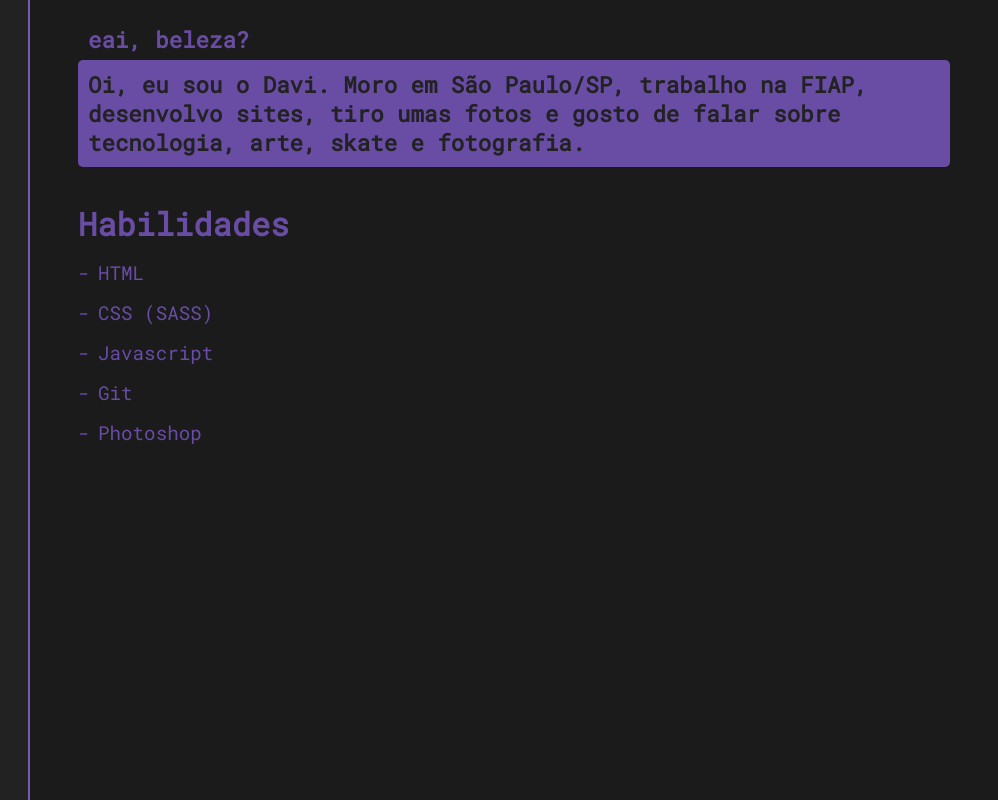
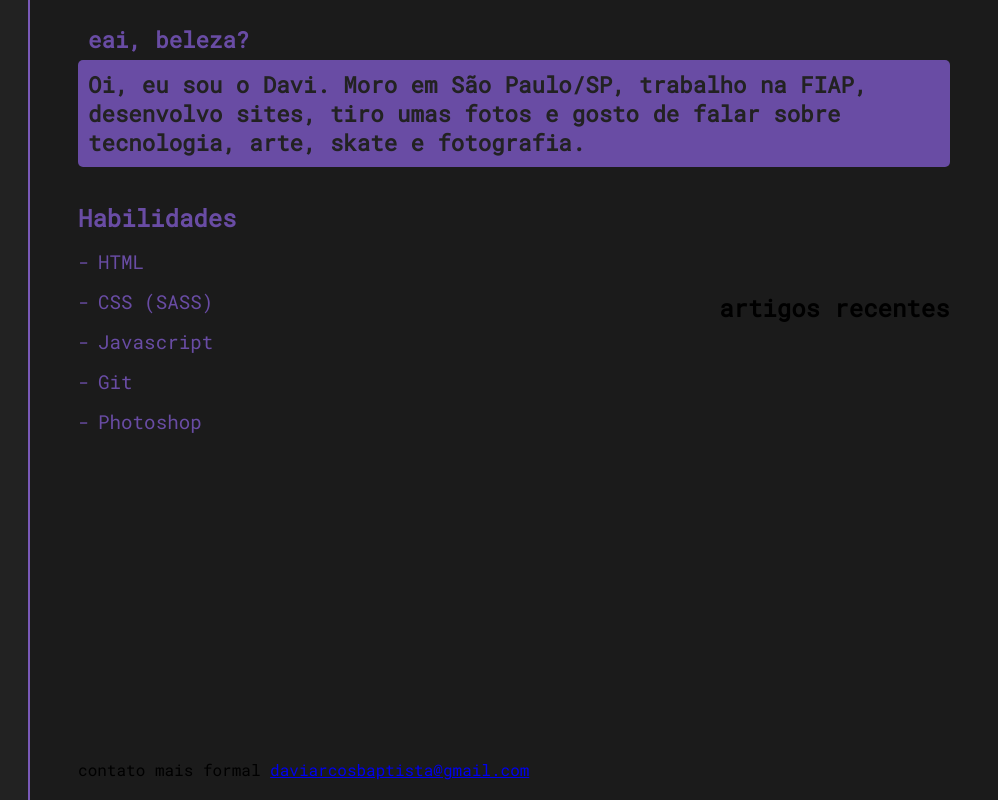
Before and after one commit to baptixta/baptixta.github.io, a website: page index.html in a window 1280 px wide. Shown: the full height of the page, 282-1280 px from the left. Drawn offline with nearby package versions, Linux system fonts and the light colour scheme.

Commit message:
baptixta | animations - start

```diff
--- /dev/null
+++ b/assets/js/index.js
@@ -0,0 +1,11 @@
+const description = document.querySelector('.description');
+const skills = document.querySelector('.skills');
+const socialMedia = document.querySelectorAll('.social-media > a');
+
+// Animation - Timeline (Desktop)
+const tl = new TimelineMax();
+tl.fromTo(description, .7, {opacity:0, x: -50}, {opacity:1, x: 0, ease: Back.easeOut.config(1.7,), delay: .4});
+tl.fromTo(skills, .7, {opacity:0, y: -30}, {opacity:1, y: 0, ease: Circ.easeOut, delay: .2});
+tl.staggerFromTo(socialMedia, .2, {opacity:0, x: -5, y: -12}, {opacity:1, x: 0, y: 0}, .145);
+
+// Animation - Timeline (Mobile)
--- a/assets/sass/_home/_home.scss
+++ b/assets/sass/_home/_home.scss
@@ -10,6 +10,16 @@
     display: grid;
     font-family: 'Roboto Mono', monospace;
     grid-template-areas: "me content content content";
+}
+
+.content {
+    align-items: center;
+    display: flex;
+    justify-content: center;
+
+    &.space-between {
+        justify-content: space-between;
+    }
 }
 
 /* Side Content */
@@ -85,6 +95,12 @@
     grid-area: content;
 }
 
+.main-content > h2 {
+    font-size: 2rem;
+    font-weight: 600;
+    margin: 15px auto;
+}
+
 .wrapper {
     margin: 0 auto;
     width: 90%;
@@ -114,12 +130,6 @@
     margin-top: 35px;
 }
 
-.skills > h2 {
-    font-size: 2rem;
-    font-weight: 600;
-    margin: 15px auto;
-}
-
 .skills > ul > li {
     font-size: 1.2rem;
     list-style: none;
@@ -133,6 +143,15 @@
         position: absolute;
     }
 }
+
+footer {
+    bottom: 20px;
+    margin: 0 auto;
+    position: fixed;
+}
+
+/* MQ - ESPECIAIS */
+
 
 
 /* MQ - Tablet */
--- a/index.html
+++ b/index.html
@@ -55,6 +55,7 @@
           skate e fotografia.
         </div>
 
+        <div class="content space-between">
           <div class="skills">
             <h2>Habilidades</h2>
             <ul>
@@ -65,12 +66,21 @@
               <li>Photoshop</li>
             </ul>
           </div>
+
+          <div class="articles">
+            <h2>artigos recentes</h2>
+          </div>
+        </div>
+
+        <footer>
+          <p>contato mais formal <a href="mailto:daviarcosbaptista">daviarcosbaptista@gmail.com</a></p>
+        </footer>
       </div>
   </section>
 
 
 
   <script src="https://cdnjs.cloudflare.com/ajax/libs/gsap/2.1.3/TweenMax.min.js"></script>
-  <script src="assets/js/home.js"></script>
+  <script src="assets/js/index.js"></script>
 </body>
 </html>
```
Also changed, not shown: assets/css/style.css, assets/js/home.js (deleted), dist/style.css. Lines whose indentation alone changed are shown as unchanged.
